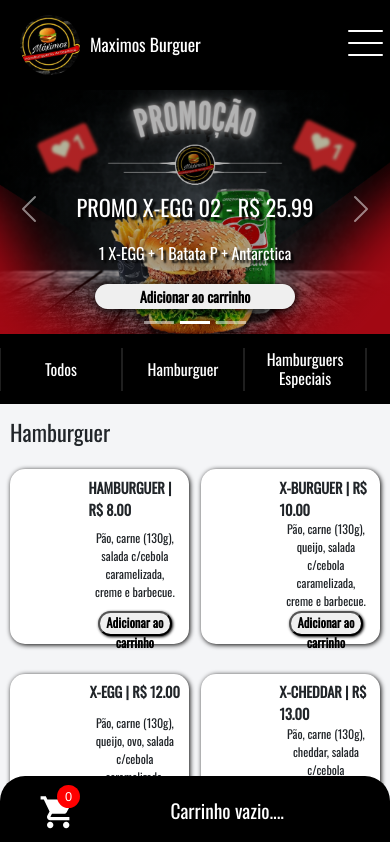
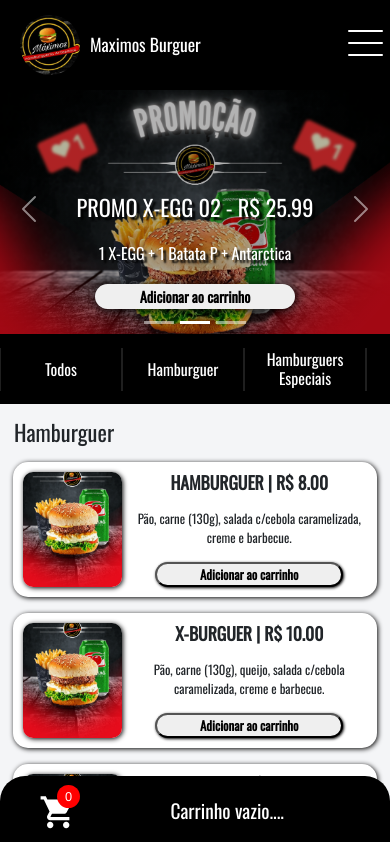
Before and after one commit to Lotussx/Maximos-Burguer, a React (Create React App) app: page /Cardapio in a window 390 px wide. Shown: the top 842 px of the page. Built offline with nearby package versions, Linux system fonts and the light colour scheme.

Commit message:
Responsividade das categorias pronta

```diff
--- a/src/Pages/Cardapio/CardapioCategorias/Categoria/Categoria.js
+++ b/src/Pages/Cardapio/CardapioCategorias/Categoria/Categoria.js
@@ -8,11 +8,9 @@ export default function Categoria({ products, modalAdicionais, className, nomeCa
             <div className='wrapper'>
                 {products.map((product) => (
                     <div className='produto flex-class'>
-                        <div className='produtoIMG' style={{ background: `url(${product.image})` }}></div>
-                        <div className='produtoINFO flex-class'>
-                            <div className='nomeEpreco'>
-                                {product.name} | R$ {product.price.toFixed(2)}
-                            </div>
+                        <div className='img' style={{ background: `url(${product.image})` }}></div>
+                        <div className='info flex-class'>
+                            <h3>{product.name} | R$ {product.price.toFixed(2)}</h3>
                             <p>{product.description}</p>
                             <button onClick={() => modalAdicionais(product)}>{btnText}</button>
                         </div>
--- a/src/Pages/Cardapio/CardapioCategorias/Categoria/Styled-Categoria.js
+++ b/src/Pages/Cardapio/CardapioCategorias/Categoria/Styled-Categoria.js
@@ -55,34 +55,40 @@ export const CategoriaContainer = styled.div`
                 border-radius: 15px;
                 box-shadow: 1px 1px 5px black;
                 background-color: white;
-                justify-content: space-between;
-                padding: 8px;
+                padding: 10px;
+                align-items: flex-start;
 
 
-                .produtoIMG{
-                    width: 125px;
-                    max-height: 125px;
+                .img{
+                    width: 40%;
+                    height: 125px;
                     background-position: center !important;
                     background-size: 180% !important;
                     border-radius: 10px;
                     box-shadow: 1px 1px 5px black;
                 }
 
-                .produtoINFO{
+                .info{
+                    margin-left: 10px;
                     width: 100%;
                     height: 100%;
                     flex-direction: column;
-                    justify-content: space-betweenx;
+                    justify-content: space-between;
 
-                    .nomeEpreco{
-                        font-weight: 600;
-                        font-size: .9em;
+                    h3{
+                        margin: 0;
+                        width: 100%;
+                        text-align: center;
+                        font-size: 1.1em;
+                        font-weight: bold;
                     }
 
                     p{
-                        font-size: 0.75em;
+                        width: 100%;
+                        margin: 0;
+                        font-size: 0.8em;
                         text-align: center;
-                        margin: auto 5px;
+
                     }
 
                     button{
@@ -100,13 +106,68 @@ export const CategoriaContainer = styled.div`
     }
 
 
-@media screen and (max-width: 1025px) {
+@media screen and (max-width: 1280px) {
 
     .produto{
         width: 47% !important;
         margin: 15px 1.5% !important;
         min-height: 120px;
 
+        .img{
+            width: 32% !important;
+        }
+
+    }
+
+}
+
+@media screen and (max-width: 1025px) {
+
+    .produto{
+        width: 47% !important;
+        margin: 15px 1.5% !important;
+
+        .img{
+            width: 37% !important;
+        }
+
+    }
+
+}
+
+@media screen and (max-width: 769px) {
+
+    .produto{
+        width: 48% !important;
+        margin: 8px 1% !important;
+
+        .img{
+            width: 45% !important;
+        }
+
+    }
+
+}
+
+@media screen and (max-width: 500px) {
+
+    h3{
+        padding-left: 10px !important;
+    }
+
+    .produto{
+        width: 95% !important;
+        margin: 8px auto !important;
+
+        h3{
+            padding: 0 !important;
+        }
+
+        .img{
+            width: 42% !important;
+            height: 115px !important;
+        }
+
     }
 
 }
```
